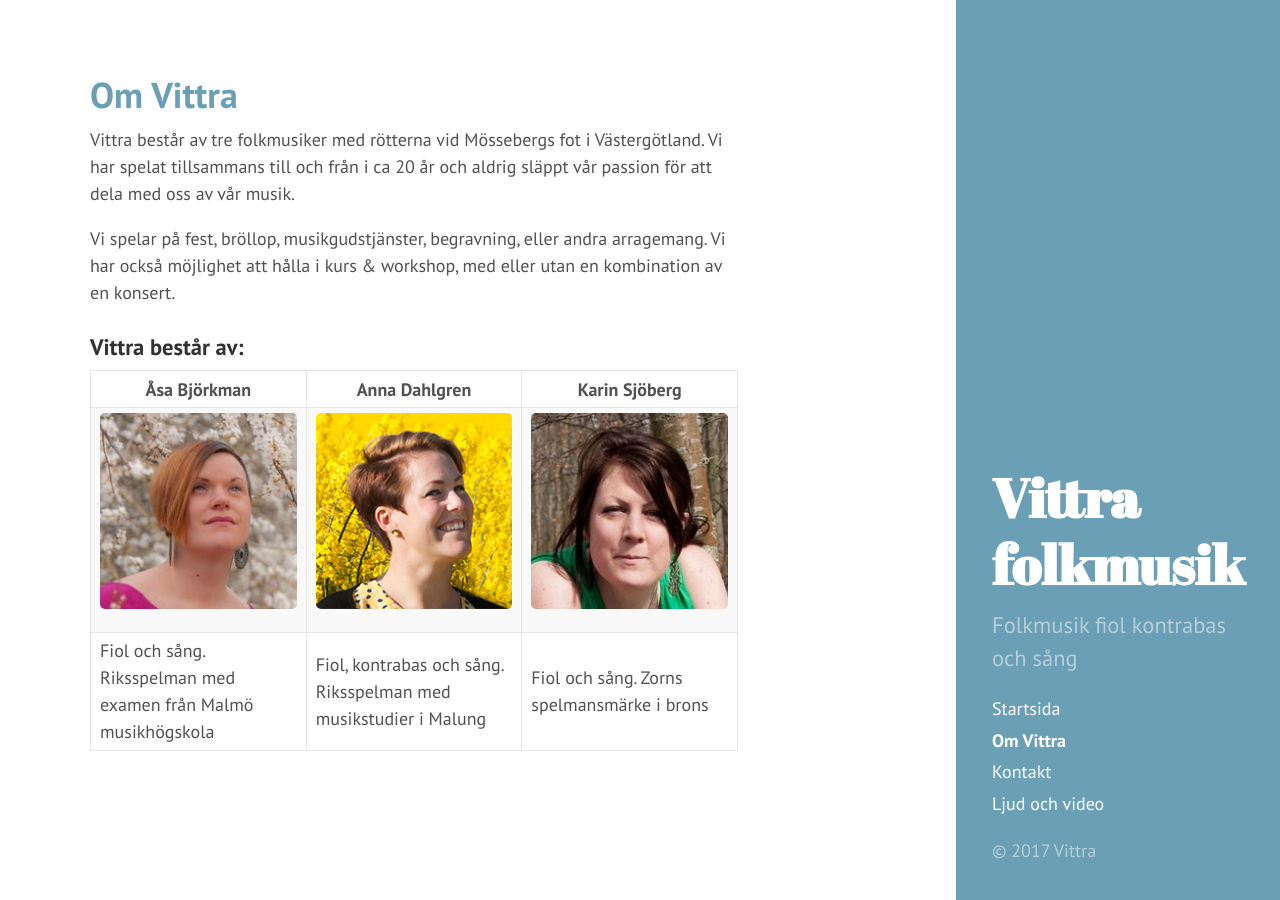
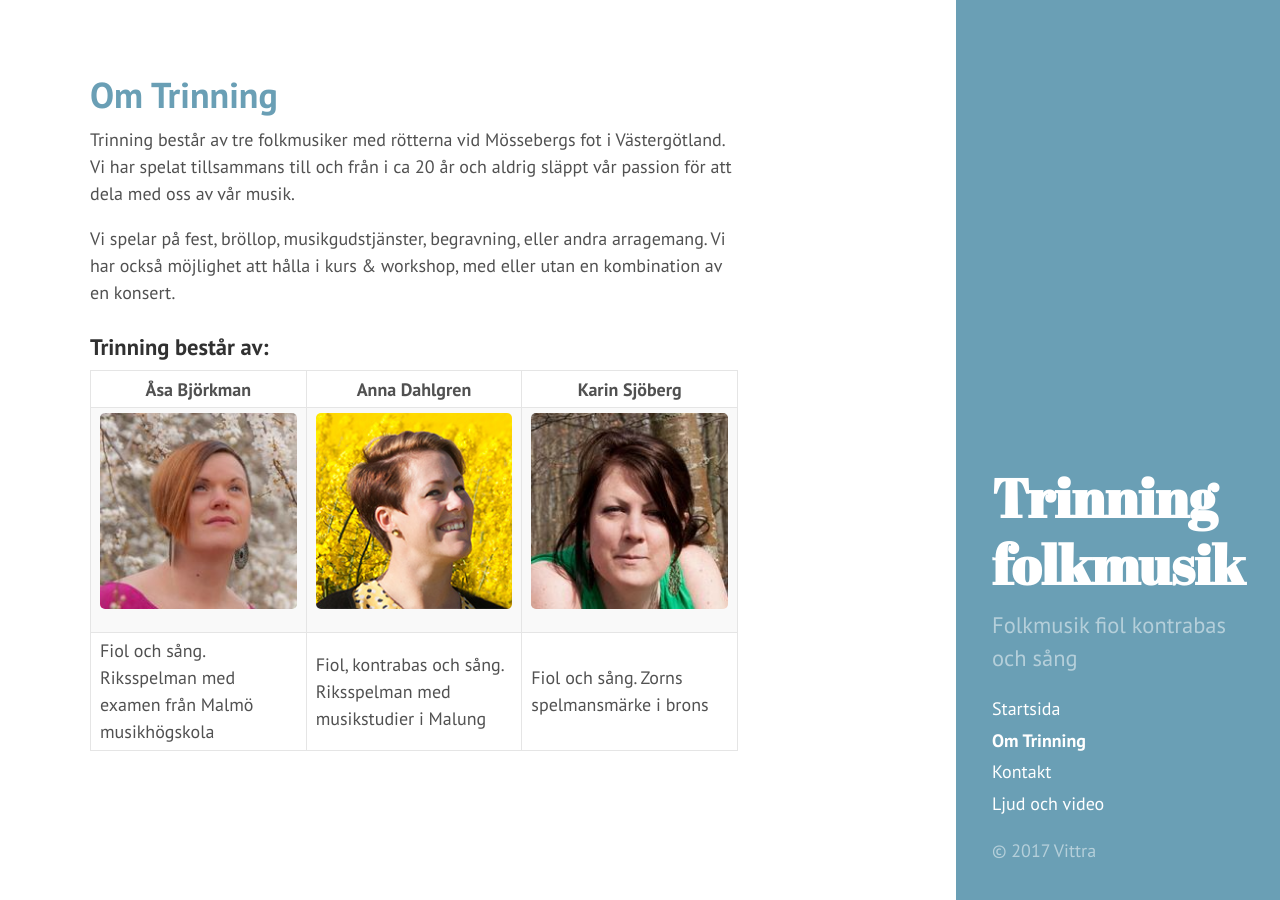
Before and after one commit to trinning/trinning.github.io, a Jekyll site: the page built from about.md, in a window 1280 px wide. Built offline with Jekyll 4.4.1, drawn with Linux system fonts in a browser that asks for light colours.

Commit message:
Första commit vittra -> trinning

```diff
--- a/_config.yml
+++ b/_config.yml
@@ -6,12 +6,12 @@ highlighter:      rouge
 permalink:        pretty
 
 # Setup
-title:            Vittra folkmusik
-tagline:          'Vittror från tre landskap'
+title:            Trinning folkmusik
+tagline:          'Alla goda ting är Trinning'
 description:      'Folkmusik fiol kontrabas och sång'
-url:              https://vittra.nu
-enforce_ssl:      vittra.nu
-baseurl:          //vittra.nu
+url:              https://trinning.se
+enforce_ssl:      trinning.se
+baseurl:          //trinning.se
 
 author:
   name:           'Jonas Björkman'
@@ -29,7 +29,7 @@ gems:
 #  repo:           https://github.com/poole/hyde
 
 social:
-  name: Vittra folkmusik
+  name: Trinning folkmusik
   links:
     - https://www.facebook.com/Vittra-543481875853831/
     - https://soundcloud.com/vittra-3
--- a/about.md
+++ b/about.md
@@ -1,13 +1,13 @@
 ---
 layout: page
-title: Om Vittra
+title: Om Trinning
 permalink: /om/
 ---
-Vittra består av tre folkmusiker med rötterna vid Mössebergs fot i Västergötland. Vi har spelat tillsammans till och från i ca 20 år och aldrig släppt vår passion för att dela med oss av vår musik.
+Trinning består av tre folkmusiker med rötterna vid Mössebergs fot i Västergötland. Vi har spelat tillsammans till och från i ca 20 år och aldrig släppt vår passion för att dela med oss av vår musik.
 
 Vi spelar på fest, bröllop, musikgudstjänster, begravning, eller andra arragemang. Vi har också möjlighet att hålla i kurs & workshop, med eller utan en kombination av en konsert.
 
-### Vittra består av:
+### Trinning består av:
 <table>
 <colgroup>
 <col width="33%" />
```
Also changed, not shown: index.md (+3 -3 lines), kontakt.md (+2 -2 lines), README.md, assets/vittra_profile.jpg (deleted).
